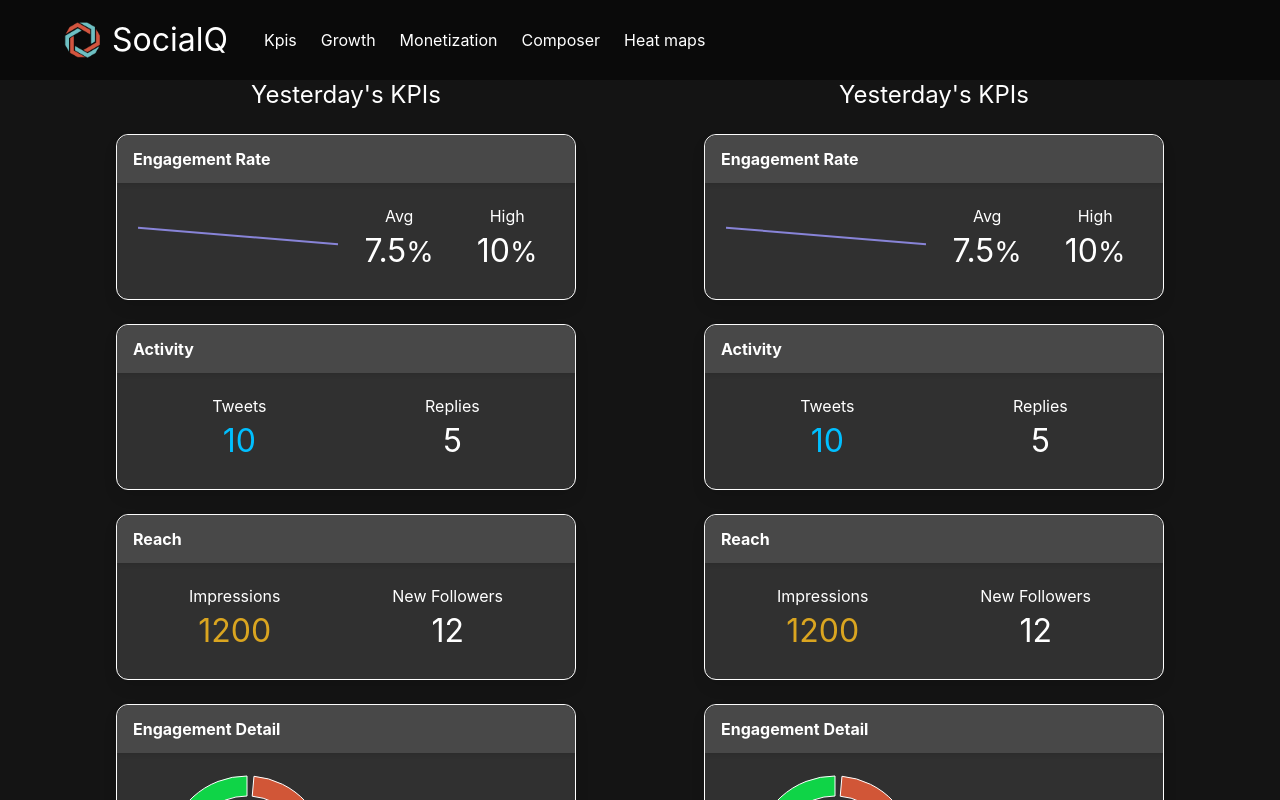
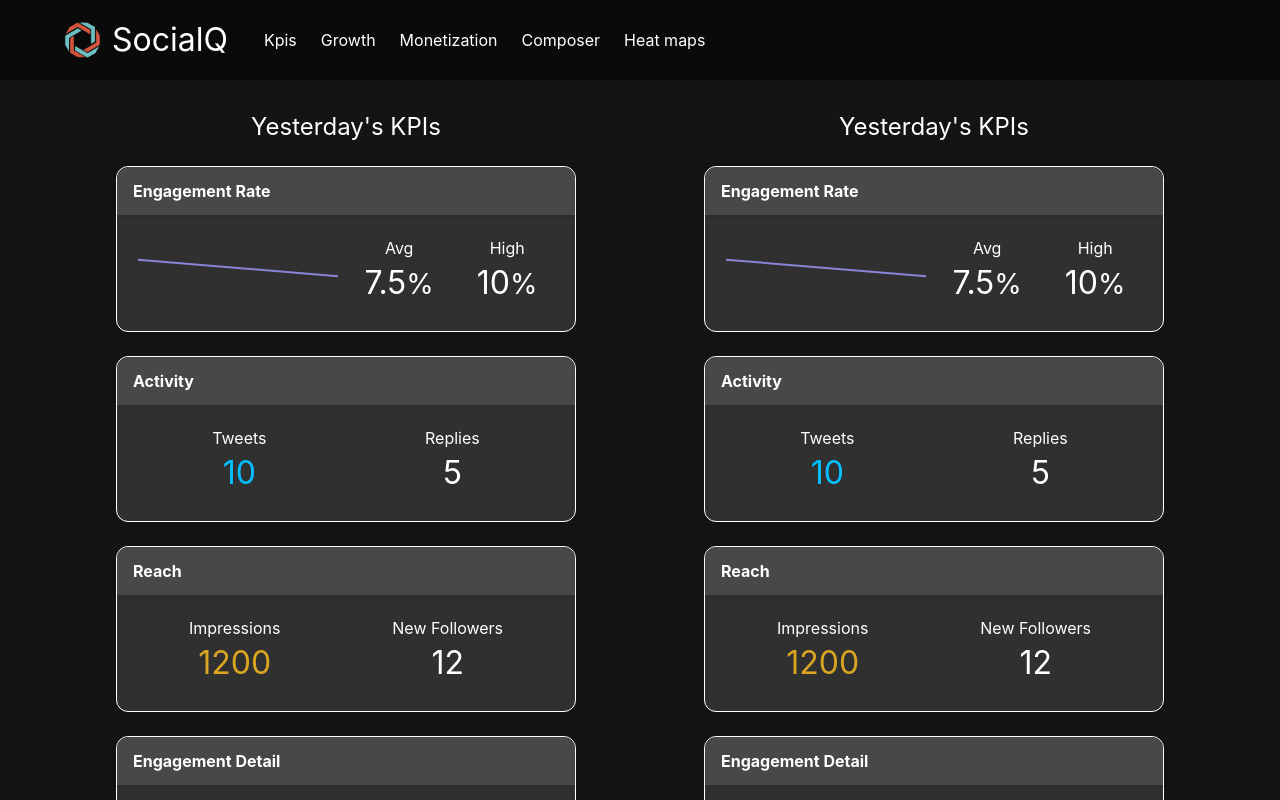
Before and after one commit to SocialQu/Branding, a React (Create React App) app in the folder app/: page / in a window 1280 px wide. Shown: the top 800 px of the page. Built offline with nearby package versions, Linux system fonts and the light colour scheme.

Commit message:
Add section.

```diff
--- a/app/src/App.tsx
+++ b/app/src/App.tsx
@@ -7,7 +7,9 @@ import './App.css'
 
 export const App = () => <>
     <NavBar click={() => {}}/>
-    <div className='container'>
-        <Kpis />
+    <div className="section" style={{padding:'2rem' }}>
+        <div className='container'>
+            <Kpis />
+        </div>
     </div>
 </>
```
